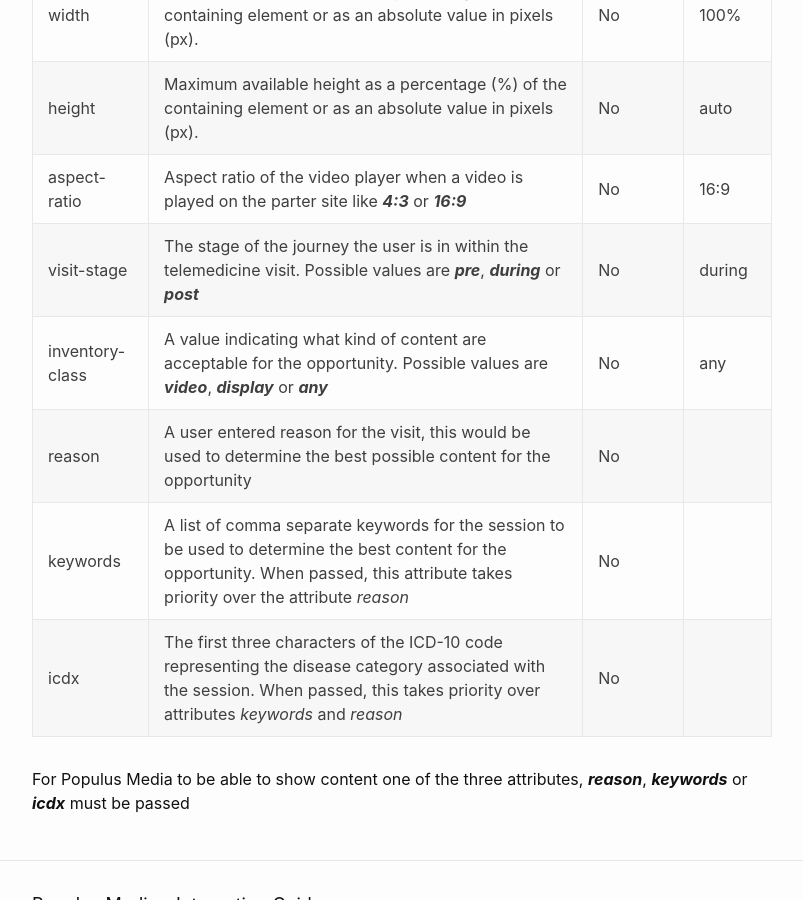
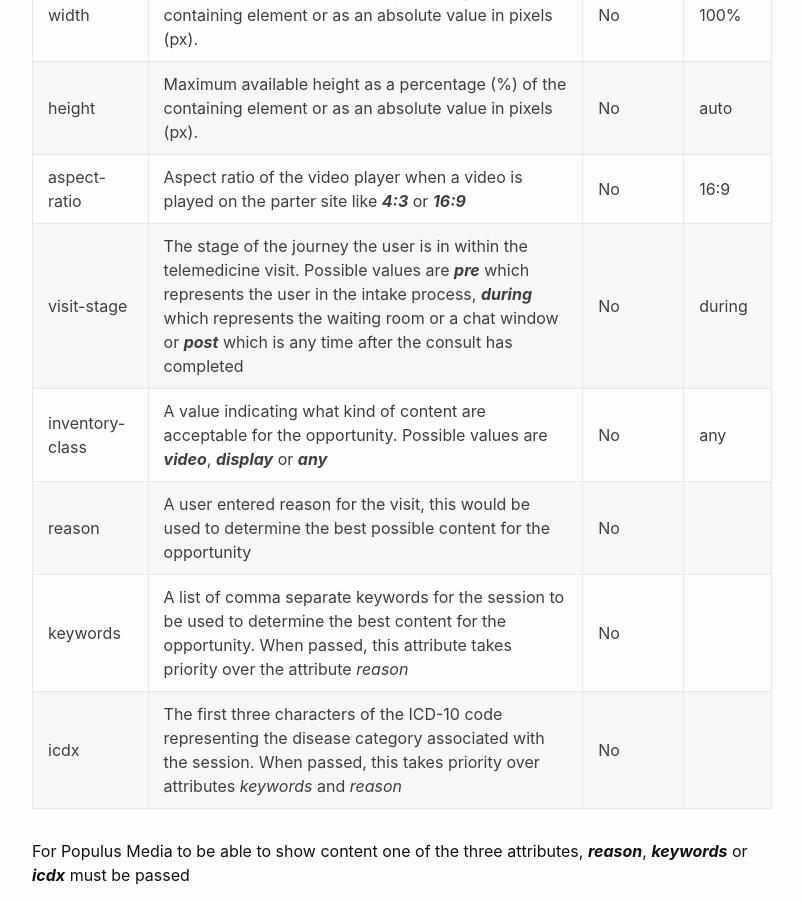
Before and after one commit to PopulusMedia/docs, a Jekyll site: the page docs/index.html, which Jekyll copies as it is, in a window 1280 px wide and 900 px high, scrolled down 967 px. Shown: the whole window, without its empty margins (238-1041 px from the left). Built offline with Jekyll 4.4.1, drawn with Linux system fonts in a browser that asks for light colours.

Commit message:
SG: More descriptive verbiage for visit-stage

```diff
--- a/docs/feed.xml
+++ b/docs/feed.xml
@@ -1,4 +1,4 @@
-<?xml version="1.0" encoding="utf-8"?><feed xmlns="http://www.w3.org/2005/Atom" ><generator uri="https://jekyllrb.com/" version="4.1.1">Jekyll</generator><link href="/docs/feed.xml" rel="self" type="application/atom+xml" /><link href="/docs/" rel="alternate" type="text/html" /><updated>2021-12-21T12:01:45-05:00</updated><id>/docs/feed.xml</id><title type="html">Populus Media - Integration Guide</title><subtitle>Populus Media - Integration Guide for Telehealth Media Partners  </subtitle><entry><title type="html">Welcome to Jekyll!</title><link href="/docs/jekyll/update/2020/10/14/welcome-to-jekyll.html" rel="alternate" type="text/html" title="Welcome to Jekyll!" /><published>2020-10-14T13:33:46-04:00</published><updated>2020-10-14T13:33:46-04:00</updated><id>/docs/jekyll/update/2020/10/14/welcome-to-jekyll</id><content type="html" xml:base="/docs/jekyll/update/2020/10/14/welcome-to-jekyll.html">&lt;p&gt;You’ll find this post in your &lt;code class=&quot;language-plaintext highlighter-rouge&quot;&gt;_posts&lt;/code&gt; directory. Go ahead and edit it and re-build the site to see your changes. You can rebuild the site in many different ways, but the most common way is to run &lt;code class=&quot;language-plaintext highlighter-rouge&quot;&gt;jekyll serve&lt;/code&gt;, which launches a web server and auto-regenerates your site when a file is updated.&lt;/p&gt;
+<?xml version="1.0" encoding="utf-8"?><feed xmlns="http://www.w3.org/2005/Atom" ><generator uri="https://jekyllrb.com/" version="4.1.1">Jekyll</generator><link href="/docs/feed.xml" rel="self" type="application/atom+xml" /><link href="/docs/" rel="alternate" type="text/html" /><updated>2021-12-22T20:07:29-05:00</updated><id>/docs/feed.xml</id><title type="html">Populus Media - Integration Guide</title><subtitle>Populus Media - Integration Guide for Telehealth Media Partners  </subtitle><entry><title type="html">Welcome to Jekyll!</title><link href="/docs/jekyll/update/2020/10/14/welcome-to-jekyll.html" rel="alternate" type="text/html" title="Welcome to Jekyll!" /><published>2020-10-14T13:33:46-04:00</published><updated>2020-10-14T13:33:46-04:00</updated><id>/docs/jekyll/update/2020/10/14/welcome-to-jekyll</id><content type="html" xml:base="/docs/jekyll/update/2020/10/14/welcome-to-jekyll.html">&lt;p&gt;You’ll find this post in your &lt;code class=&quot;language-plaintext highlighter-rouge&quot;&gt;_posts&lt;/code&gt; directory. Go ahead and edit it and re-build the site to see your changes. You can rebuild the site in many different ways, but the most common way is to run &lt;code class=&quot;language-plaintext highlighter-rouge&quot;&gt;jekyll serve&lt;/code&gt;, which launches a web server and auto-regenerates your site when a file is updated.&lt;/p&gt;
 
 &lt;p&gt;Jekyll requires blog post files to be named according to the following format:&lt;/p&gt;
 
--- a/docs/index.html
+++ b/docs/index.html
@@ -107,7 +107,7 @@
     </tr>
     <tr>
       <td>visit-stage</td>
-      <td>The stage of the journey the user is in within the telemedicine visit. Possible values are <strong><em>pre</em></strong>, <strong><em>during</em></strong> or <strong><em>post</em></strong></td>
+      <td>The stage of the journey the user is in within the telemedicine visit. Possible values are <strong><em>pre</em></strong> which represents the user in the intake process, <strong><em>during</em></strong> which represents the waiting room or a chat window or <strong><em>post</em></strong>  which is any time after the consult has completed</td>
       <td>No</td>
       <td>during</td>
     </tr>
--- a/index.markdown
+++ b/index.markdown
@@ -24,7 +24,7 @@
 | width | Maximum available width as a percentage (%) of the containing element or as an absolute value in pixels (px). | No | 100% |
 | height | Maximum available height as a percentage (%) of the containing element or as an absolute value in pixels (px). | No | auto |
 | aspect-ratio | Aspect ratio of the video player when a video is played on the parter site like ***4:3*** or ***16:9*** | No | 16:9 |
-| visit-stage | The stage of the journey the user is in within the telemedicine visit. Possible values are ***pre***, ***during*** or ***post*** | No | during
+| visit-stage | The stage of the journey the user is in within the telemedicine visit. Possible values are ***pre*** which represents the user in the intake process, ***during*** which represents the waiting room or a chat window or ***post***  which is any time after the consult has completed | No | during
 | inventory-class | A value indicating what kind of content are acceptable for the opportunity. Possible values are ***video***, ***display*** or ***any*** | No | any
 | reason | A user entered reason for the visit, this would be used to determine the best possible content for the opportunity | No | |
 | keywords | A list of comma separate keywords for the session to be used to determine the best content for the opportunity. When passed, this attribute takes priority over the attribute _reason_ | No | |
```
